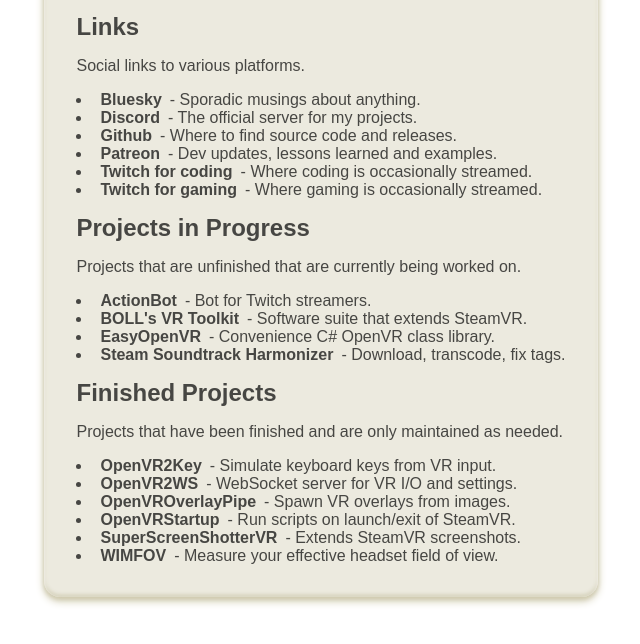
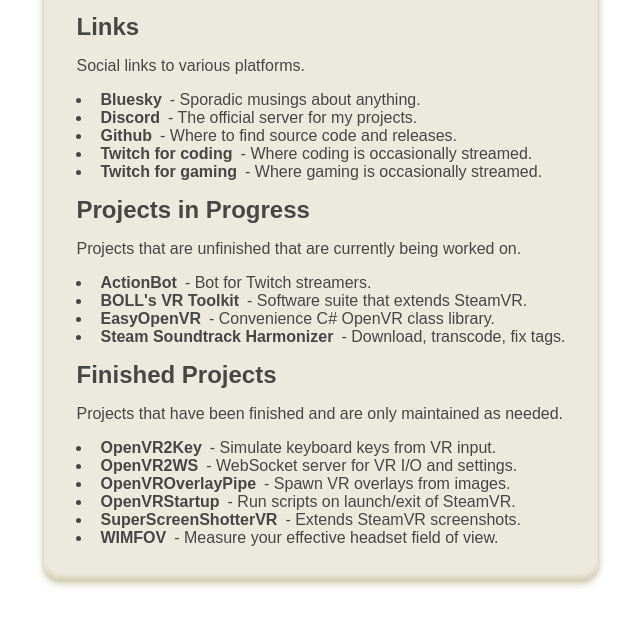
Before and after one commit to BOLL7708/BollSoftware_Site, a plain HTML site: page docs/index.html in a window 1280 px wide. Shown: the part 156-800 px from the top of the page, without its empty margins (319-959 px from the left). Drawn offline with Linux system fonts and the light colour scheme.

Commit message:
Hide Patreon
Will likely transition to Github Sponsors, maybe.

```diff
--- a/docs/index.html
+++ b/docs/index.html
@@ -99,7 +99,7 @@
             <li><a href="https://bsky.app/profile/boll.software">Bluesky</a>- Sporadic musings about anything.</li>
             <li><a href="https://discord.gg/Cdt4xjqV35">Discord</a>- The official server for my projects.</li>
             <li><a href="https://github.com/boll7708">Github</a>- Where to find source code and releases.</li>
-            <li><a href="https://www.patreon.com/c/BOLL">Patreon</a>- Dev updates, lessons learned and examples.</li>
+<!--            <li><a href="https://www.patreon.com/c/BOLL">Patreon</a>- Dev updates, lessons learned and examples.</li>-->
             <li><a href="https://www.twitch.tv/boll_software">Twitch for coding</a>- Where coding is occasionally streamed.</li>
             <li><a href="https://www.twitch.tv/boll7708">Twitch for gaming</a>- Where gaming is occasionally streamed.</li>
         </ul>
```
